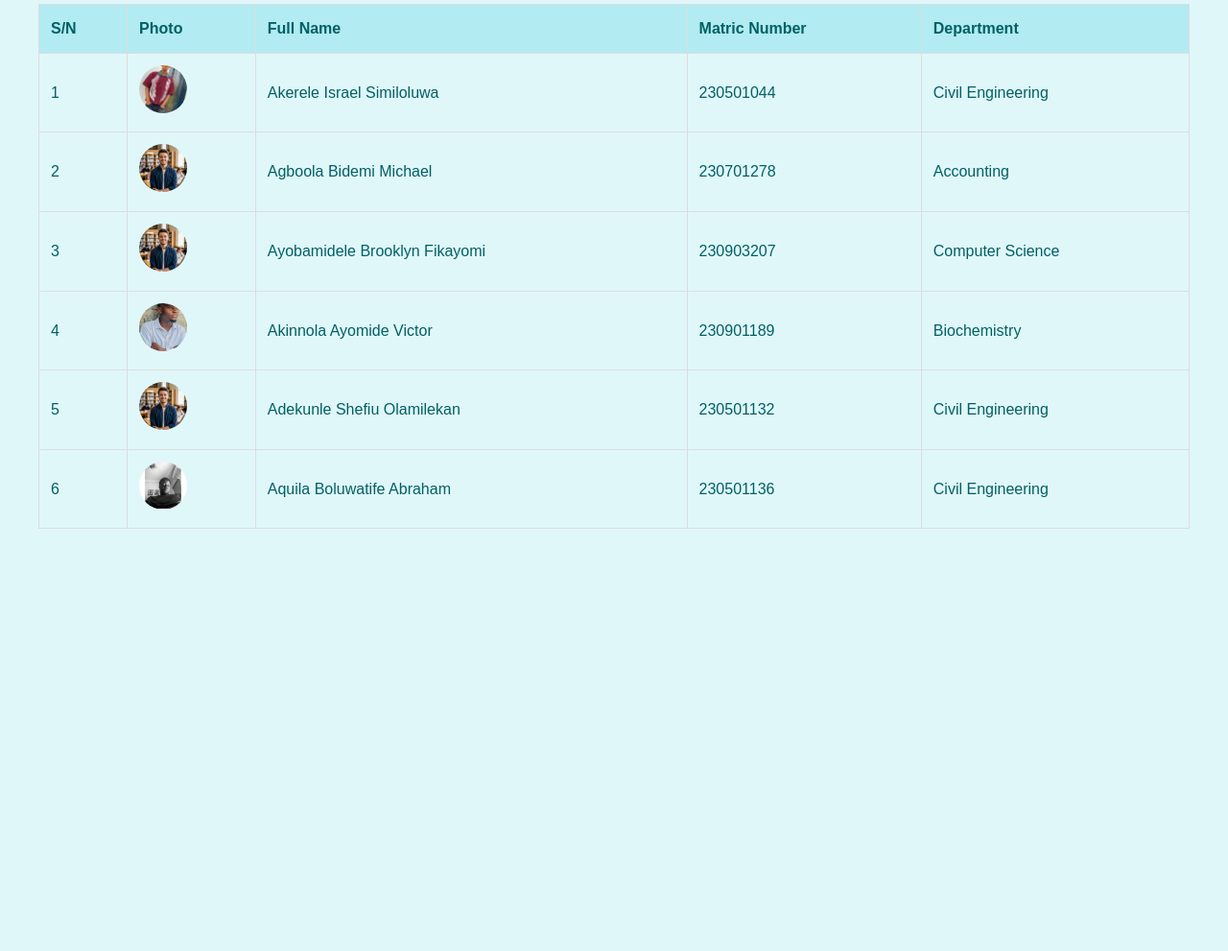
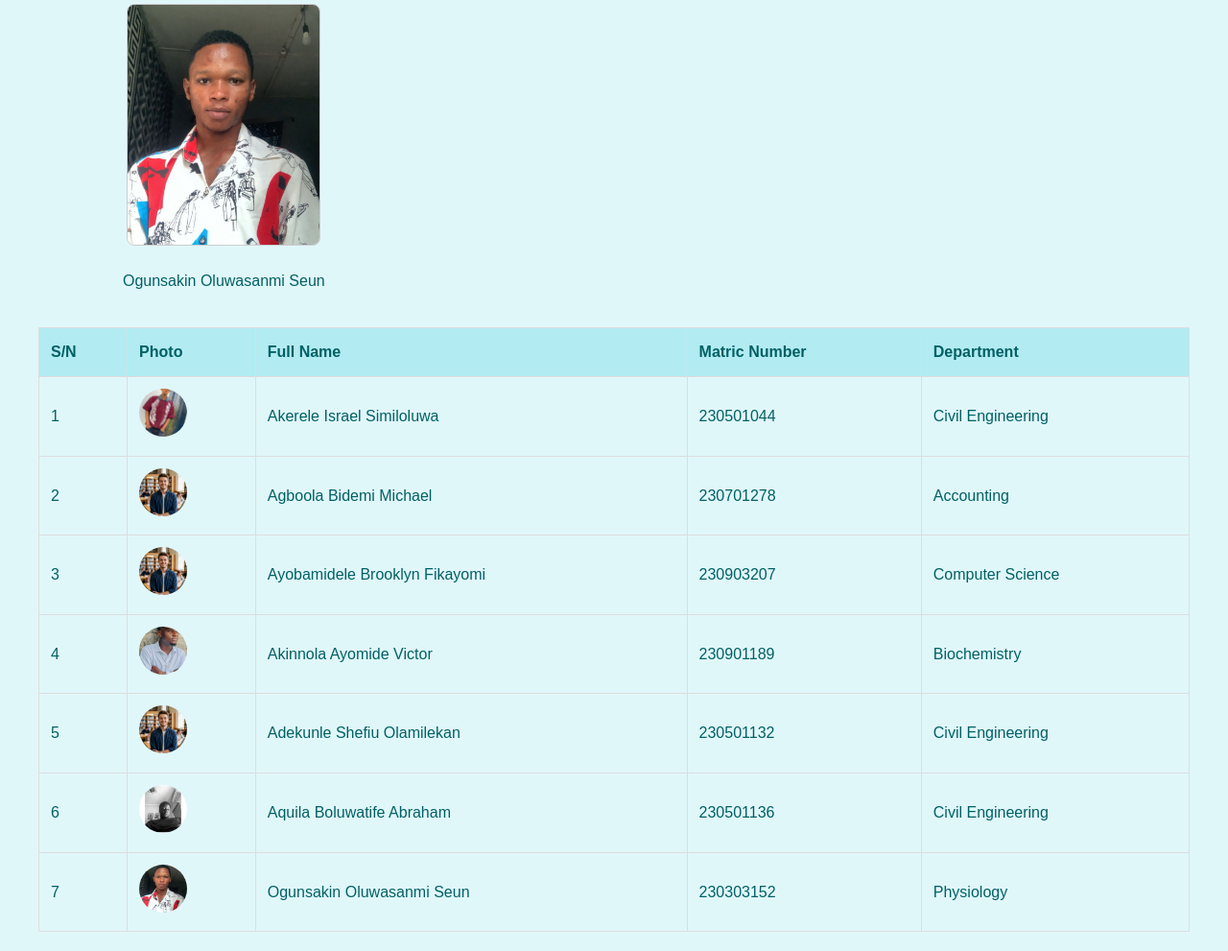
Before and after one commit to AKDebug-UX/esc-group15, a plain HTML site: page index.html in a window 1280 px wide. Shown: the part 1041-2032 px from the top of the page at 96% size. Before the commit the page ends 1612 px from the top, so only its background shows below. Drawn offline with Linux system fonts and the light colour scheme.

Commit message:
feat: add Ogunsakin Oluwasanmi Seun to team gallery and table
Add new team member image, gallery entry, and corresponding table row for Ogunsakin Oluwasanmi Seun (ID: 230303152, Physiology).

```diff
--- a/index.html
+++ b/index.html
@@ -68,6 +68,10 @@
                     <img src="img/m4.png" alt="Aquila Boluwatife Abraham" style="width: 200px; height: 250px; object-fit: cover; border-radius: 8px;">
                     <p>Aquila Boluwatife Abraham</p>
                 </div>
+                <div class="gallery-item">
+                    <img src="img/m5.png" alt="Ogunsakin Oluwasanmi Seun" style="width: 200px; height: 250px; object-fit: cover; border-radius: 8px;">
+                    <p>Ogunsakin Oluwasanmi Seun</p>
+                </div>
             </div>
 
             <div class="table-container">
@@ -124,6 +128,13 @@
                             <td>230501136</td>
                             <td>Civil Engineering</td>
                         </tr>
+                        <tr>
+                            <td>7</td>
+                            <td><img src="img/m5.png" alt="Member 7" style="width: 50px; height: 50px; border-radius: 50%; object-fit: cover;"></td>
+                            <td>Ogunsakin Oluwasanmi Seun</td>
+                            <td>230303152</td>
+                            <td>Physiology</td>
+                        </tr>
                     </tbody>
                 </table>
             </div>
```
Also changed, not shown: img/m5.png (added).
